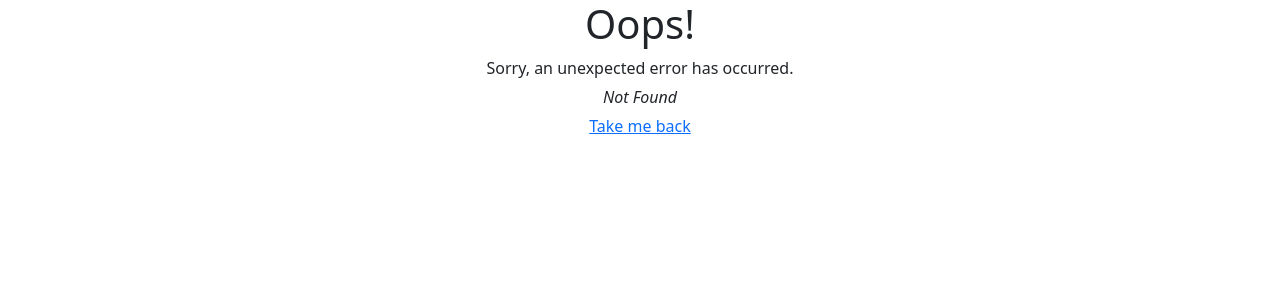
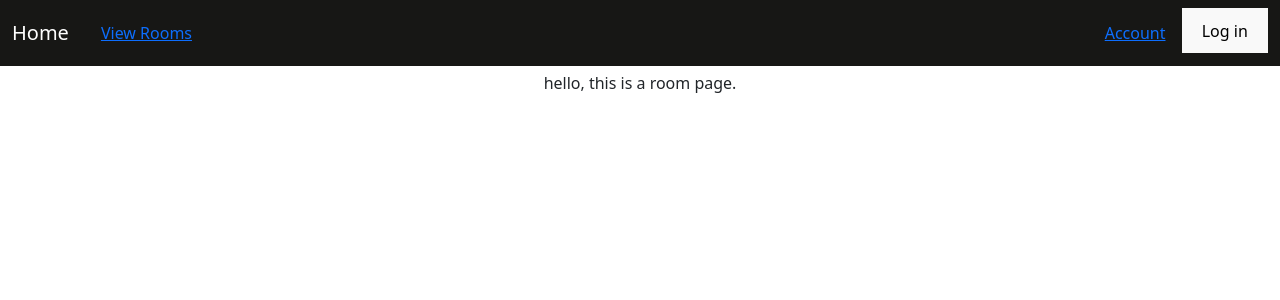
Before and after one commit to enjoSuru/Dorm_Designer, a React (Vite) app in the folder hosting/: page /room/1 in a window 1280 px wide. Before the commit this address had no page. Shown: the top 300 px of the page. Built offline with nearby package versions, Linux system fonts and the light colour scheme.

Commit message:
Added a route for editing rooms (/room), and made it to where each room passes its room.id to the route, so the actual route is '/room/(the room's id).

```diff
--- a/hosting/src/Components/Rooms.jsx
+++ b/hosting/src/Components/Rooms.jsx
@@ -1,10 +1,12 @@
 import {useState, useEffect} from 'react';
 import { collection, getDocs, getDoc, addDoc, deleteDoc, doc } from 'firebase/firestore';
+import { useNavigate } from 'react-router-dom';
 import { db } from '../firebase-config.js';
 import '../comp_styling/Rooms.css';
 
 function Rooms(){
   const roomCollectionRef = collection(db,"rooms");
+  const navigate = useNavigate();
 
   // State for our list of rooms when it's pulled from the database and filtered
   const [roomList, setRoomList] = useState([]);
@@ -53,8 +55,8 @@ function Rooms(){
     e.stopPropagation();
   }
 
-  const onRoomClick = (name) =>{
-    alert(`${name} Clicked.`)
+  const onRoomClick = (roomId) =>{
+    navigate(`/room/${roomId}`);
   }
 
   //This component currently returns the whole Room creation/viewing page. Some small things need to be fixed, such as
@@ -82,7 +84,7 @@ function Rooms(){
     <div className = "roomListDiv d-flex flex-column p-4 align-items-center">
       <header style={{fontSize:"large",padding:"30px"}}>Current Rooms:</header>
       {roomList.map((room)=> (
-        <div className = "roomDivs" onClick={()=>onRoomClick(room.name)}>
+        <div className = "roomDivs" onClick={()=>onRoomClick(room.id)}>
           <p style={{fontSize:"medium"}}>{room.dorm} Dorm Room: '{room.name}'</p>
           <button onClick={(e)=>{stopProp(e); deleteRoom(room.id);}}>Delete X</button>
         </div>
--- a/hosting/src/main.jsx
+++ b/hosting/src/main.jsx
@@ -7,6 +7,7 @@ import ErrorPage from './routes/error-page.jsx'
 import { Auth } from './Components/Auth.jsx';
 import NavBar from './Components/navbar.jsx';
 import Rooms from './Components/Rooms.jsx';
+import RoomPage from './routes/roomPage.jsx'
 
 const router = createBrowserRouter([
   //Router Paths. All the paths are currently children of NavBar so the NavBar is always showing. Can be
@@ -23,6 +24,10 @@ const router = createBrowserRouter([
       {
         path:"/rooms",
         element:<Rooms />
+      },
+      {
+        path:'/room/:roomID',
+        element: <RoomPage />
       }
     ]
   },
--- /dev/null
+++ b/hosting/src/routes/roomPage.jsx
@@ -0,0 +1,15 @@
+import { useParams } from "react-router-dom";
+
+export default function RoomPage() {
+  const params = useParams();
+
+  return(
+    <>
+    <div>
+      <p>
+        hello, this is a room page.
+      </p>
+    </div>
+    </>
+  );
+}
```
